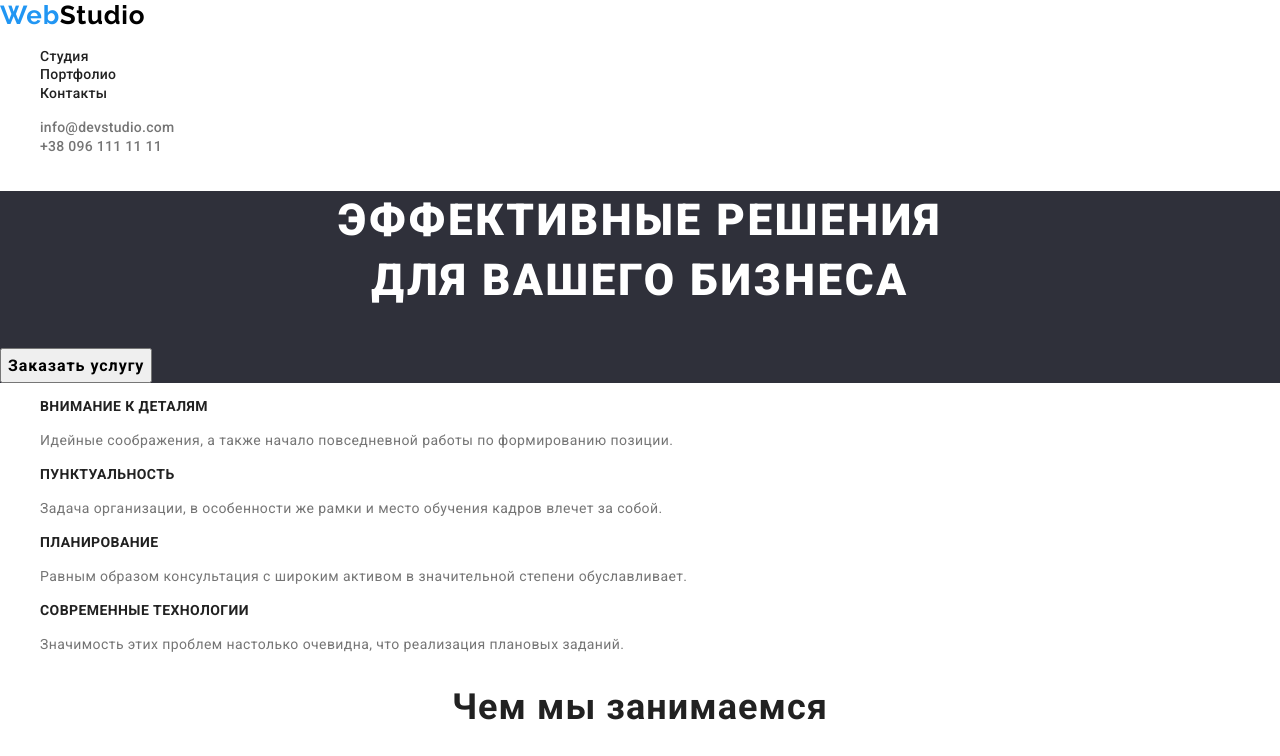
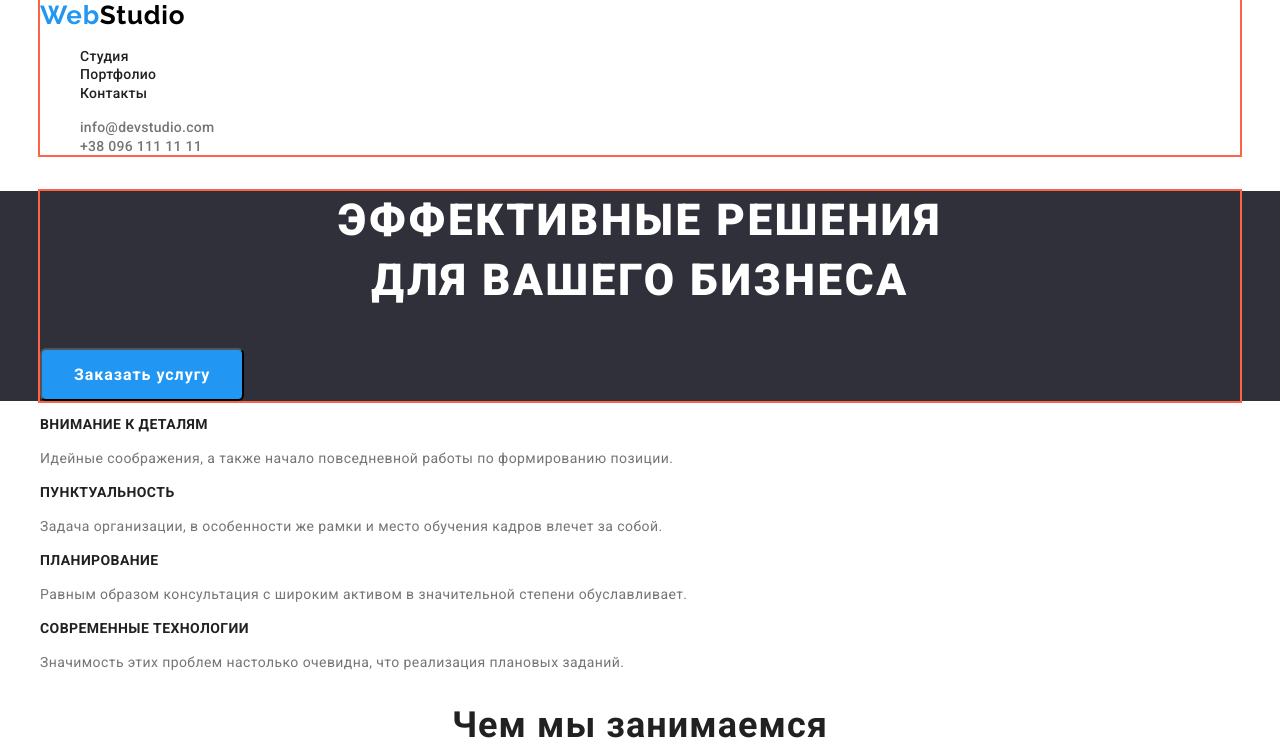
Before and after one commit to 0idea0/goit-markup-hw-03, a plain HTML site: page index.html in a window 1280 px wide. Shown: the top 756 px of the page. Drawn offline with nearby package versions, Linux system fonts and the light colour scheme.

Commit message:
Добавляет стили

```diff
--- a/css/styles.css
+++ b/css/styles.css
@@ -23,6 +23,14 @@ body {
   font-family: var(--main-font), 'Open Sans', 'Ralewey', sans-serif;
   background-color: #ffffff;
   letter-spacing: 0.03em;
+}
+
+.container {
+  margin-left: auto;
+  margin-right: auto;
+  width: 1200px;
+
+  outline: 2px solid tomato;
 }
 
 /*========== Header ===============*/
@@ -91,14 +99,22 @@ body {
 }
 
 .hero-section-btn {
+  border-radius: 6px;
+  padding: 10px 32px;
+  display: inline-block;
+  min-width: 200px;
+
   font-weight: 700;
   font-size: 16px;
   line-height: 1.87;
-  display: flex;
+
   align-items: center;
-  text-align: center;
   letter-spacing: 0.06em;
   cursor: pointer;
+  text-align: center;
+
+  background-color: var(--accent-color);
+  color: var(--link-white-color);
 }
 
 .hero-section-btn:hover,
```
